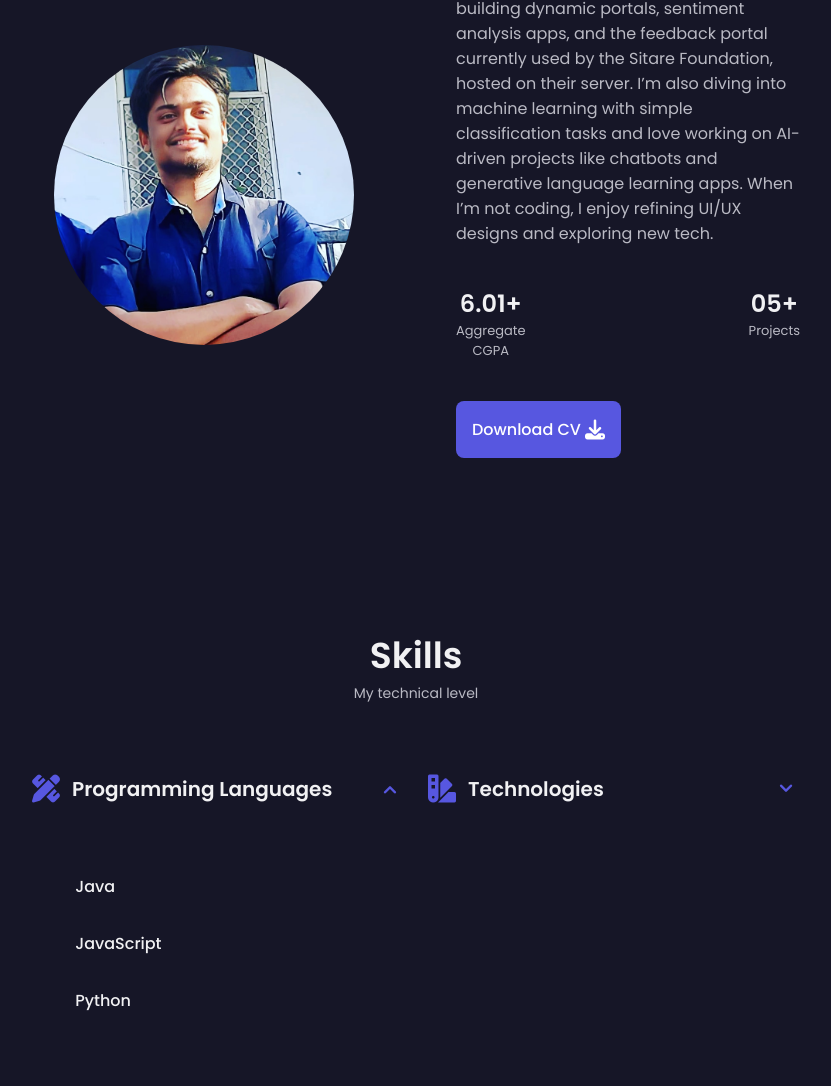
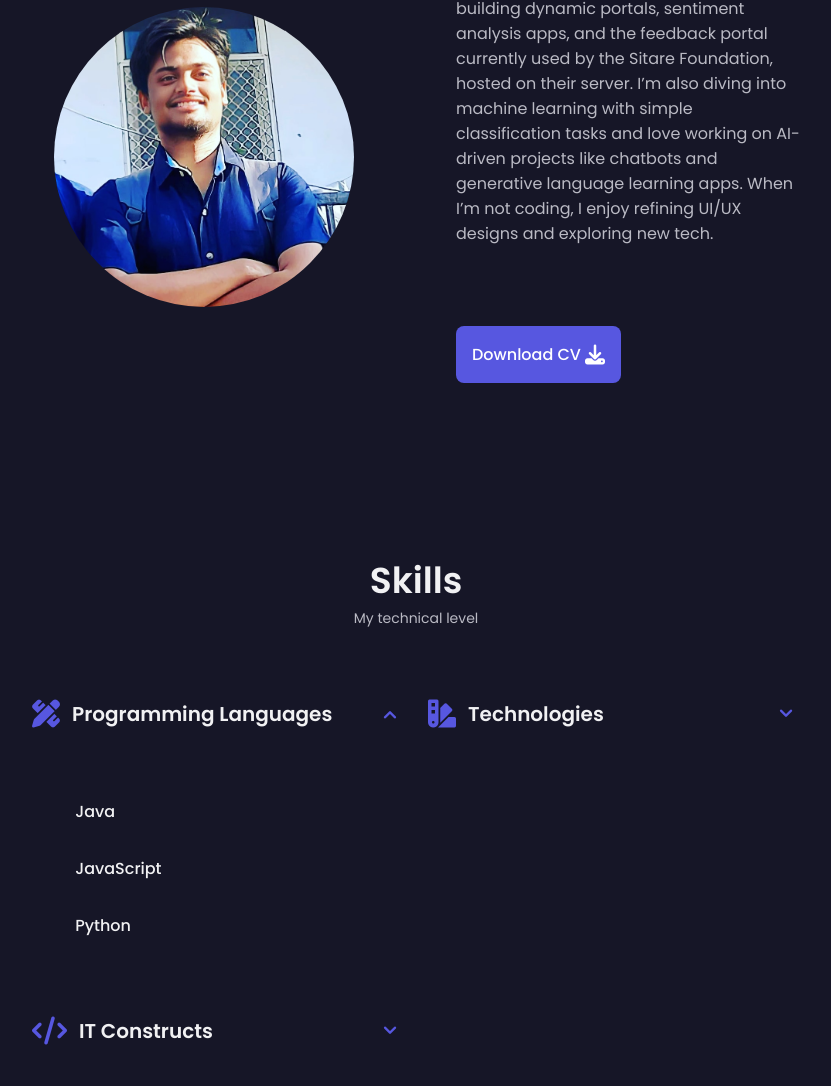
Before and after one commit to ajay-navodayan/PortFolio, a plain HTML site: page index.html in a window 1280 px wide. Shown: the part 998-2084 px from the top of the page, without its empty margins (224-1055 px from the left). Drawn offline with nearby package versions, Linux system fonts and the light colour scheme.

Commit message:
Update index.html

```diff
--- a/index.html
+++ b/index.html
@@ -141,17 +141,7 @@ When I’m not coding, I enjoy refining UI/UX designs and exploring new tech. </
             </p>
 
             <div class="about__info">
-              <div>
-                <span class="about__info-title">6.01+</span>
-                <span class="about__info-name">Aggregate <br />CGPA</span>
-              </div>
-              <div>
-                <span class="about__info-title">05+</span>
-                <span class="about__info-name"
-                  >
-                  Projects</span
-                >
-              </div>
+
 
 
             </div>
```
